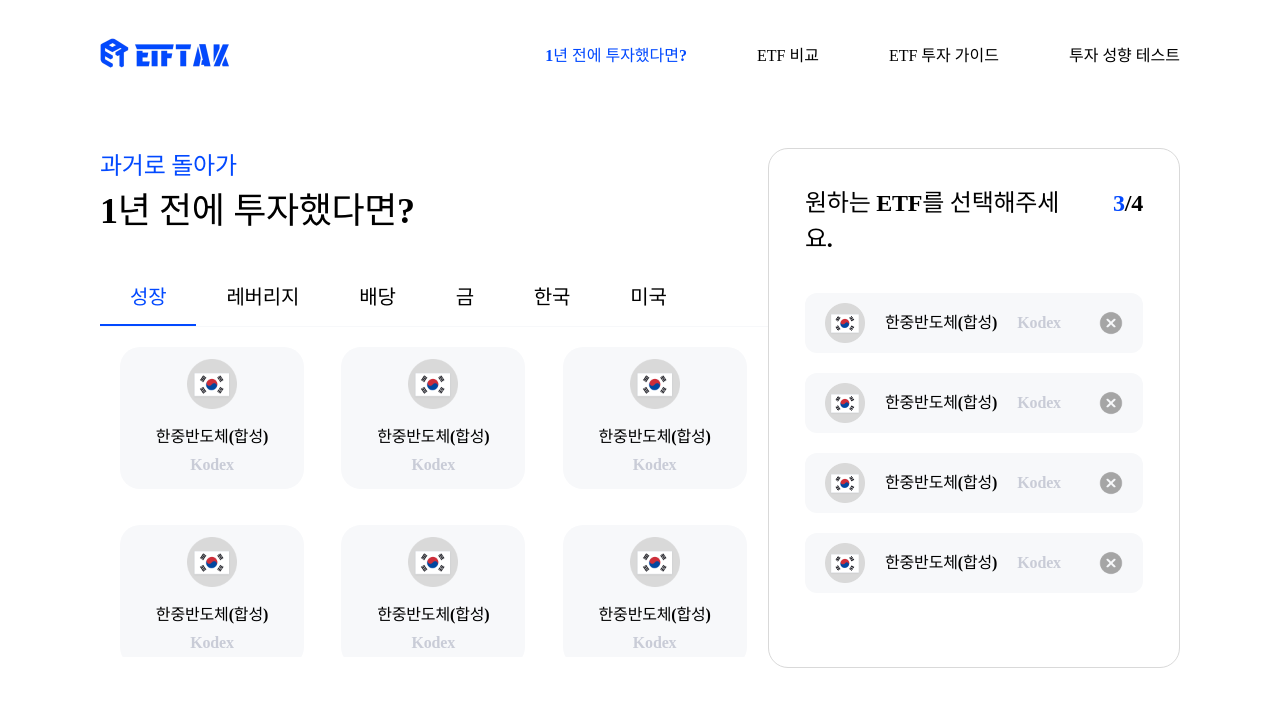
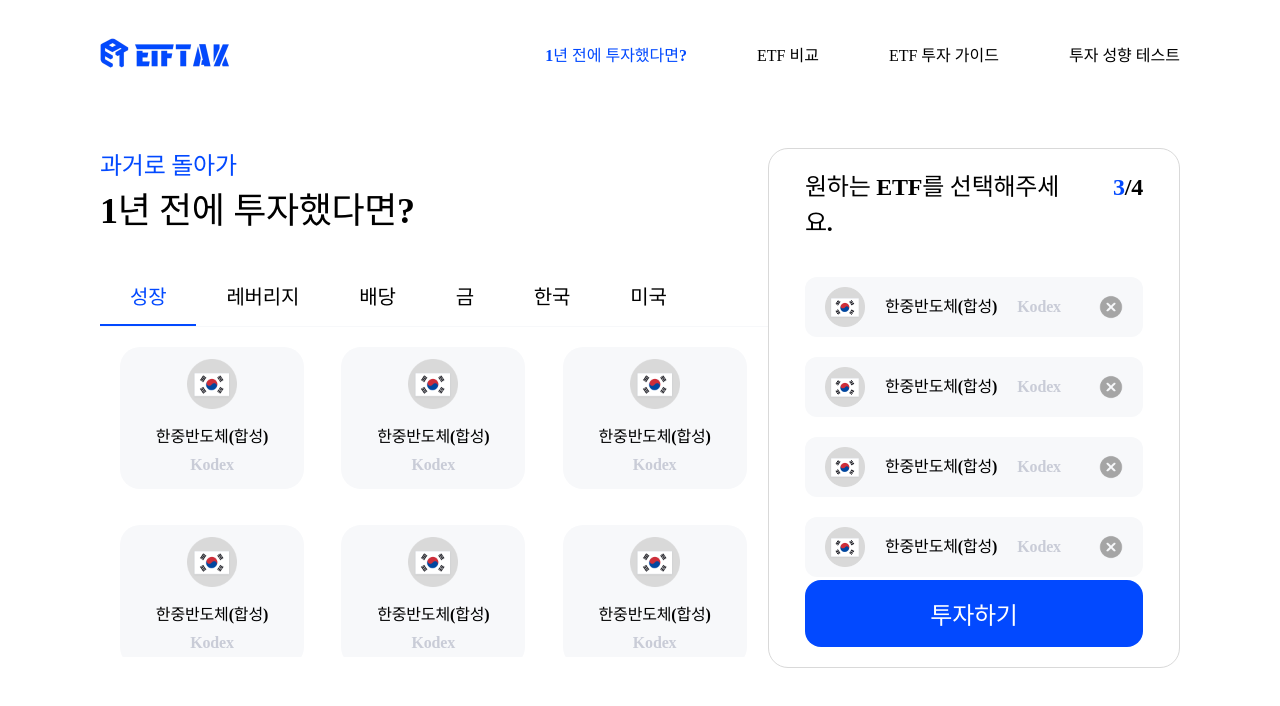
Before and after one commit to ETF-TAK/FE, a React (Vite) app: page /invest in a window 1280 px wide. Shown: the top 706 px of the page. Built offline with nearby package versions, Linux system fonts and the light colour scheme; a web font is replaced by a local one.

Commit message:
feat(#3): 투자하기 버튼 생성

```diff
--- a/src/components/invest/selectedETF/style.css
+++ b/src/components/invest/selectedETF/style.css
@@ -1,11 +1,13 @@
 .selected-etf-wrapper {
   display: flex;
+  width: 100%;
   justify-content: space-between;
   align-items: center;
   border-radius: 12px;
   background: #f7f8fa;
   padding: 10px 20px;
   cursor: pointer;
+  box-sizing: border-box;
 }
 
 .selected-etf-profile {
--- a/src/pages/investPage/InvestPage.jsx
+++ b/src/pages/investPage/InvestPage.jsx
@@ -31,6 +31,7 @@ export default function InvestPage() {
 
         {/* 오른쪽 : 선택한 etf 목록 */}
         <div className="invest-selected-container">
+          <div className="invest-seleted-container-top">
             <div className="invest-selected-header">
               <div className="invest-selected-header-title">원하는 ETF를 선택해주세요.</div>
               <div className="invest-selected-header-cnt">
@@ -44,6 +45,8 @@ export default function InvestPage() {
               <SelectedETF />
             </div>
           </div>
+          <button className="invest-btn">투자하기</button>
+        </div>
       </div>
     </>
   );
--- a/src/pages/investPage/style.css
+++ b/src/pages/investPage/style.css
@@ -39,28 +39,27 @@
   box-sizing: border-box;
 }
 
+/* 선택한 ETF 목록 */
 .invest-selected-container {
   display: flex;
   flex-direction: column;
-  align-items: center;
+  justify-content: space-between;
   width: 480px;
   height: 520px;
   border-radius: 20px;
   border: 1px solid #d9d9d9;
-  padding: 36px;
+  padding: 20px 36px;
   box-sizing: border-box;
 }
 
-.invest-selected-list {
-  margin-top: 36px;
-  width: 100%;
+.invest-seleted-container-top {
   display: flex;
   flex-direction: column;
-  gap: 20px;
 }
 
 .invest-selected-header {
   display: flex;
+  justify-content: center;
   gap: 28px;
 }
 
@@ -82,3 +81,24 @@
 .invest-selected-header-cnt-now {
   color: #0249ff;
 }
+
+.invest-selected-list {
+  margin-top: 36px;
+  display: flex;
+  align-items: center;
+  flex-direction: column;
+  gap: 20px;
+}
+
+.invest-btn {
+  width: 100%;
+  background-color: #0249ff;
+  color: #fff;
+  font-size: 24px;
+  font-weight: 700;
+  letter-spacing: -0.24px;
+  border: none;
+  border-radius: 16px;
+  padding: 16px 0px;
+  cursor: pointer;
+}
```
Lines whose indentation alone changed are shown as unchanged.
